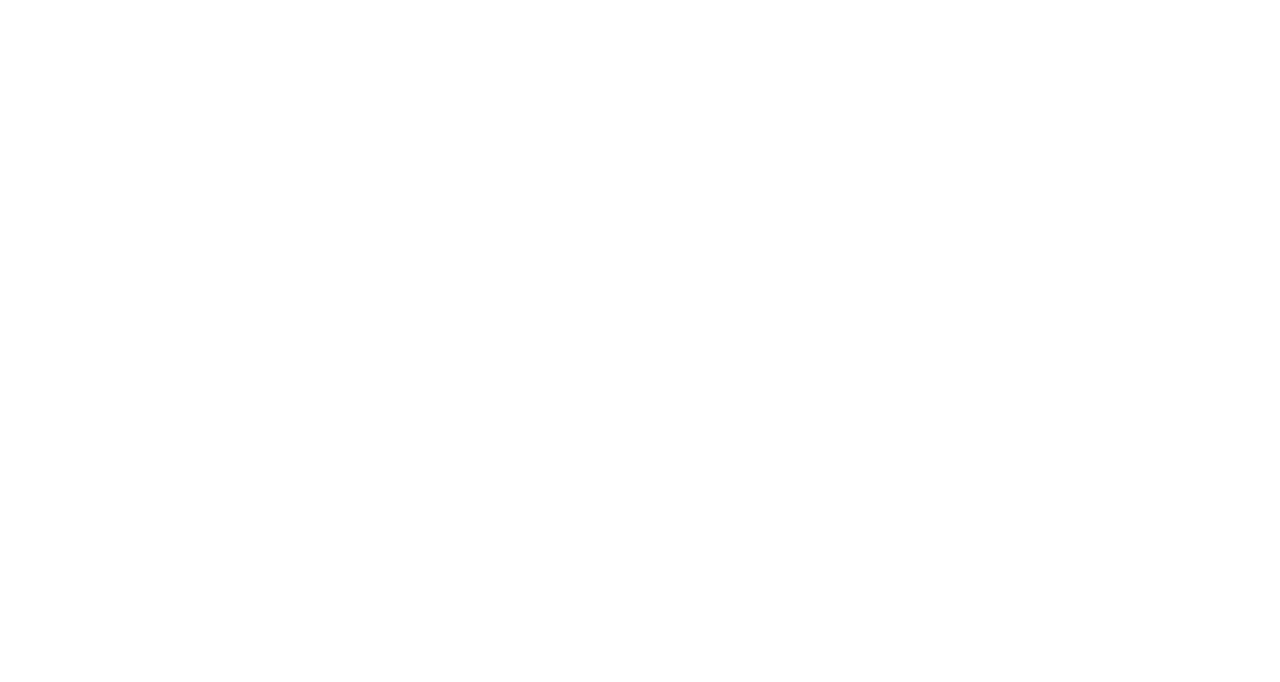
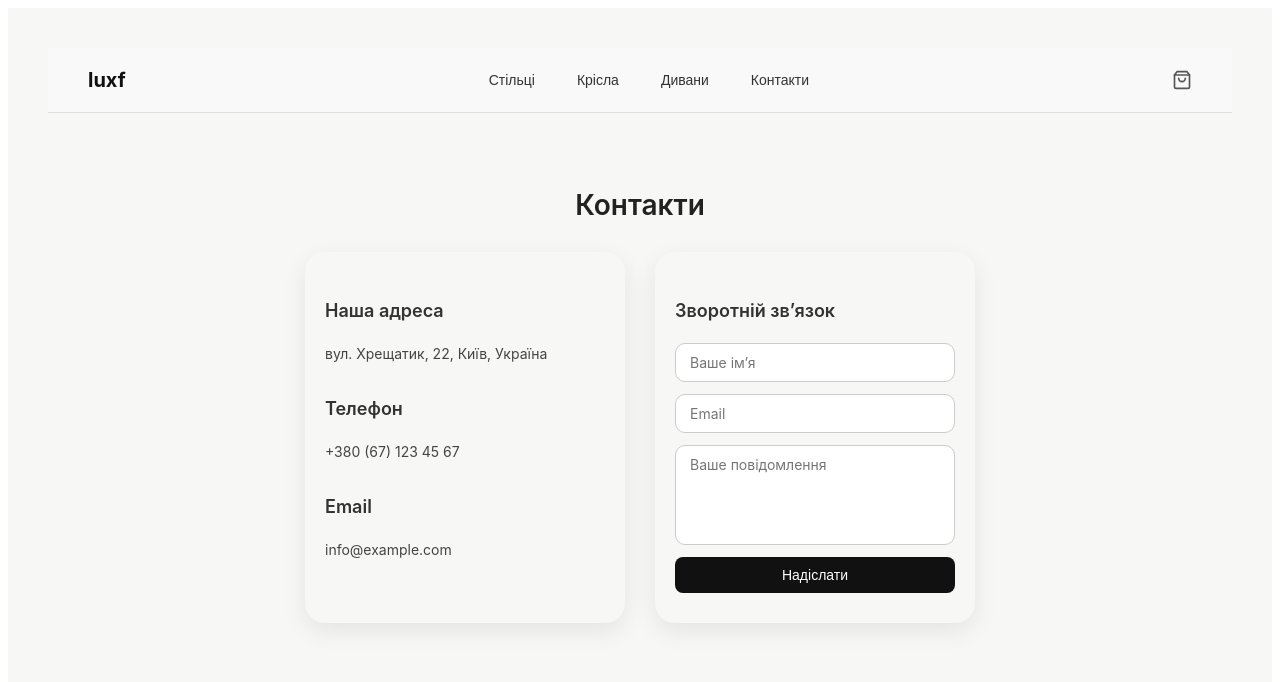
Before and after one commit to kulikp1/furnitureStore, a React (Vite) app: page /contacts in a window 1280 px wide. Before the commit this address had no page. Shown: the top 682 px of the page. Built offline with nearby package versions, Linux system fonts and the light colour scheme.

Commit message:
add cintacts page

```diff
--- a/src/Components/App/App.jsx
+++ b/src/Components/App/App.jsx
@@ -3,6 +3,7 @@ import { BrowserRouter as Router, Routes, Route } from "react-router-dom";
 import HomePage from "../HomePage/HomePage";
 import AdminRegister from "../AdminRegister/AdminRegister";
 import AddItem from "../AddItem/AddItem";
+import ContactsPage from "../ContactsPage/ContactsPage";
 
 export default function App() {
   return (
@@ -11,6 +12,7 @@ export default function App() {
         <Route path="/" element={<HomePage />} />
         <Route path="/admin" element={<AdminRegister />} />
         <Route path="/admin/addItem" element={<AddItem />} />
+        <Route path="/contacts" element={<ContactsPage />} />
       </Routes>
     </Router>
   );
--- /dev/null
+++ b/src/Components/ContactsPage/ContactsPage.jsx
@@ -0,0 +1,44 @@
+import React from "react";
+import styles from "./ContactsPage.module.css"; // Використовуємо ті ж стилі
+import Header from "../Header/Header";
+
+export default function ContactsPage() {
+  return (
+    <div className={styles.page}>
+      <Header />
+      <h2 className={styles.heading}>Контакти</h2>
+
+      <div className={styles.cardGrid}>
+        <div className={styles.card}>
+          <h3 className={styles.title}>Наша адреса</h3>
+          <p>вул. Хрещатик, 22, Київ, Україна</p>
+
+          <h3 className={styles.title}>Телефон</h3>
+          <p>+380 (67) 123 45 67</p>
+
+          <h3 className={styles.title}>Email</h3>
+          <p>info@example.com</p>
+        </div>
+
+        <div className={styles.card}>
+          <h3 className={styles.title}>Зворотній зв’язок</h3>
+          <form className={styles.form}>
+            <input
+              type="text"
+              placeholder="Ваше ім’я"
+              className={styles.input}
+            />
+            <input type="email" placeholder="Email" className={styles.input} />
+            <textarea
+              placeholder="Ваше повідомлення"
+              className={styles.textarea}
+            />
+            <button type="submit" className={styles.btn}>
+              Надіслати
+            </button>
+          </form>
+        </div>
+      </div>
+    </div>
+  );
+}
--- /dev/null
+++ b/src/Components/ContactsPage/ContactsPage.module.css
@@ -0,0 +1,94 @@
+.page {
+  min-height: 100vh;
+  padding: 40px;
+  background: #f7f7f5;
+  font-family: "Inter", sans-serif;
+}
+
+.heading {
+  text-align: center;
+  margin-bottom: 30px;
+  font-size: 28px;
+  color: #222;
+  font-weight: 600;
+  padding-top: 52px;
+}
+
+.cardGrid {
+  display: flex;
+  flex-wrap: wrap;
+  gap: 30px;
+  justify-content: center;
+}
+
+/* Card styles */
+.card {
+  background: #f7f7f5;
+  border-radius: 20px;
+  padding: 30px 20px;
+  width: 320px;
+  box-shadow: 0 8px 24px rgba(0, 0, 0, 0.08);
+  display: flex;
+  flex-direction: column;
+  gap: 16px;
+}
+
+.title {
+  font-size: 18px;
+  font-weight: 600;
+  color: #333;
+  margin-bottom: 6px;
+}
+
+p {
+  font-size: 14px;
+  color: #444;
+  line-height: 1.5;
+  margin: 0;
+}
+
+/* Form styles */
+.form {
+  display: flex;
+  flex-direction: column;
+}
+
+.input,
+.textarea {
+  width: 100%;
+  padding: 10px 14px;
+  border: 1px solid #ccc;
+  border-radius: 10px;
+  font-size: 14px;
+  font-family: "Inter", sans-serif;
+  margin-bottom: 12px;
+  box-sizing: border-box;
+}
+
+.textarea {
+  min-height: 100px;
+  /* resize: vertical; */
+  resize: none;
+}
+
+.input:focus,
+.textarea:focus {
+  outline: none;
+  border-color: #000;
+  box-shadow: 0 0 0 2px rgba(0, 0, 0, 0.1); /* м'яке підсвічування */
+}
+
+.btn {
+  padding: 10px 16px;
+  background: #111;
+  color: white;
+  border: none;
+  border-radius: 8px;
+  font-size: 14px;
+  cursor: pointer;
+  transition: background 0.3s ease;
+}
+
+.btn:hover {
+  background: #333;
+}
--- a/src/Components/Header/Header.jsx
+++ b/src/Components/Header/Header.jsx
@@ -1,9 +1,19 @@
 import React from "react";
 import styles from "./Header.module.css";
 import { ShoppingBag } from "lucide-react";
+import { useNavigate } from "react-router-dom";
 
 export default function Header({ selectedCategory, onSelectCategory }) {
   const categories = ["Стільці", "Крісла", "Дивани", "Контакти"];
+  const navigate = useNavigate();
+
+  const handleCategoryClick = (cat) => {
+    if (cat === "Контакти") {
+      navigate("/contacts");
+    } else {
+      onSelectCategory(cat);
+    }
+  };
 
   return (
     <header className={styles.header}>
@@ -16,7 +26,7 @@ export default function Header({ selectedCategory, onSelectCategory }) {
             className={`${styles.navBtn} ${
               selectedCategory === cat ? styles.active : ""
             }`}
-            onClick={() => onSelectCategory(cat)}
+            onClick={() => handleCategoryClick(cat)}
           >
             {cat}
           </button>
```
